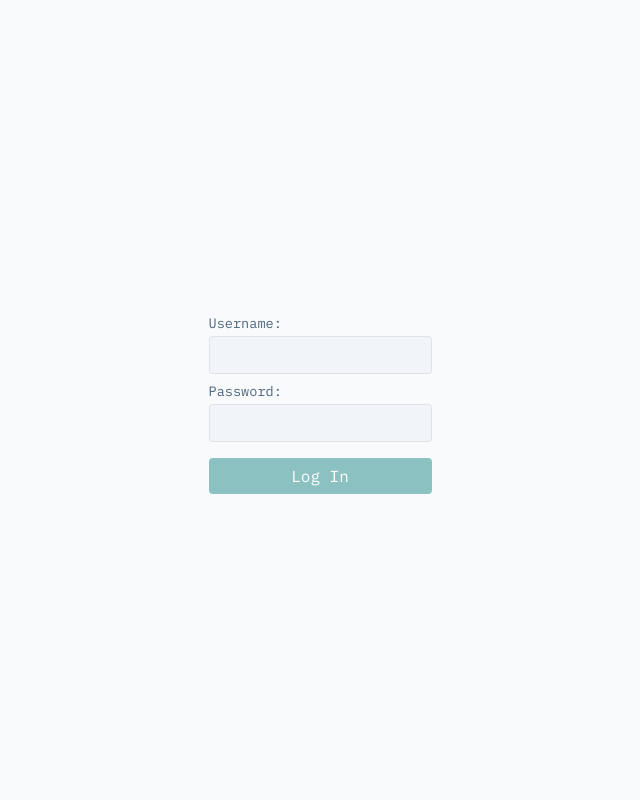
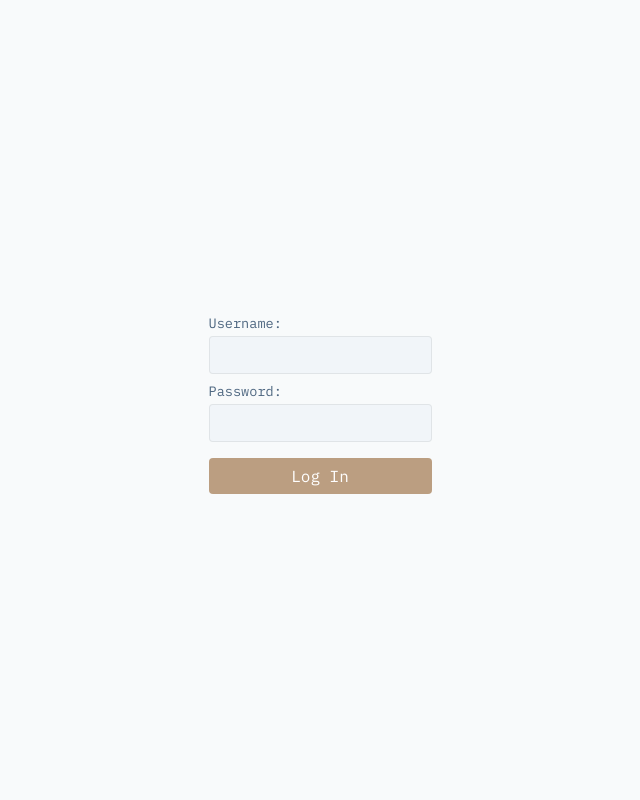
Before and after one commit to nmsalvatore/lowmumble, a Django app: page /login/ in a window 1280 px wide. Shown: the whole page, without its empty margins (320-960 px from the left). Run offline with Django 5.2, Linux system fonts and the light colour scheme; parts of the project's set-up code (start-up, migrations or seed data) failed here and were passed over.

Commit message:
style: brownish accent color

```diff
--- a/static/core/css/main.css
+++ b/static/core/css/main.css
@@ -13,7 +13,7 @@
     --color-medium: hsl(210 20% 55%);
     --color-light: hsl(210 40% 96%);
     --color-lightest: hsl(210 30% 98%);
-    --color-accent: hsl(180 30% 65%);
+    --color-accent: hsl(30 30% 62%);
     --color-alert: hsl(0 30% 50%);
     --line-height: 1.7;
 }
```
